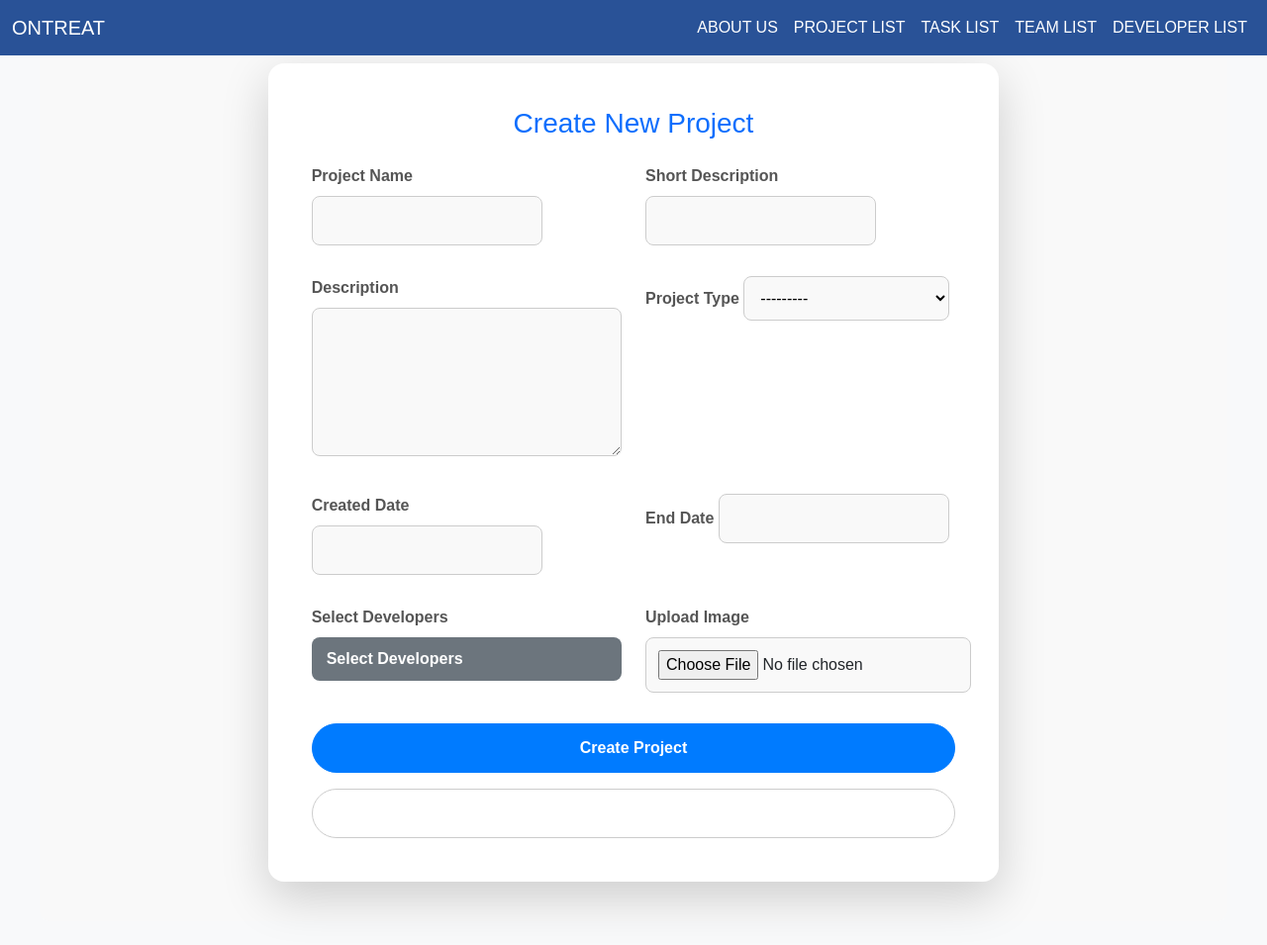
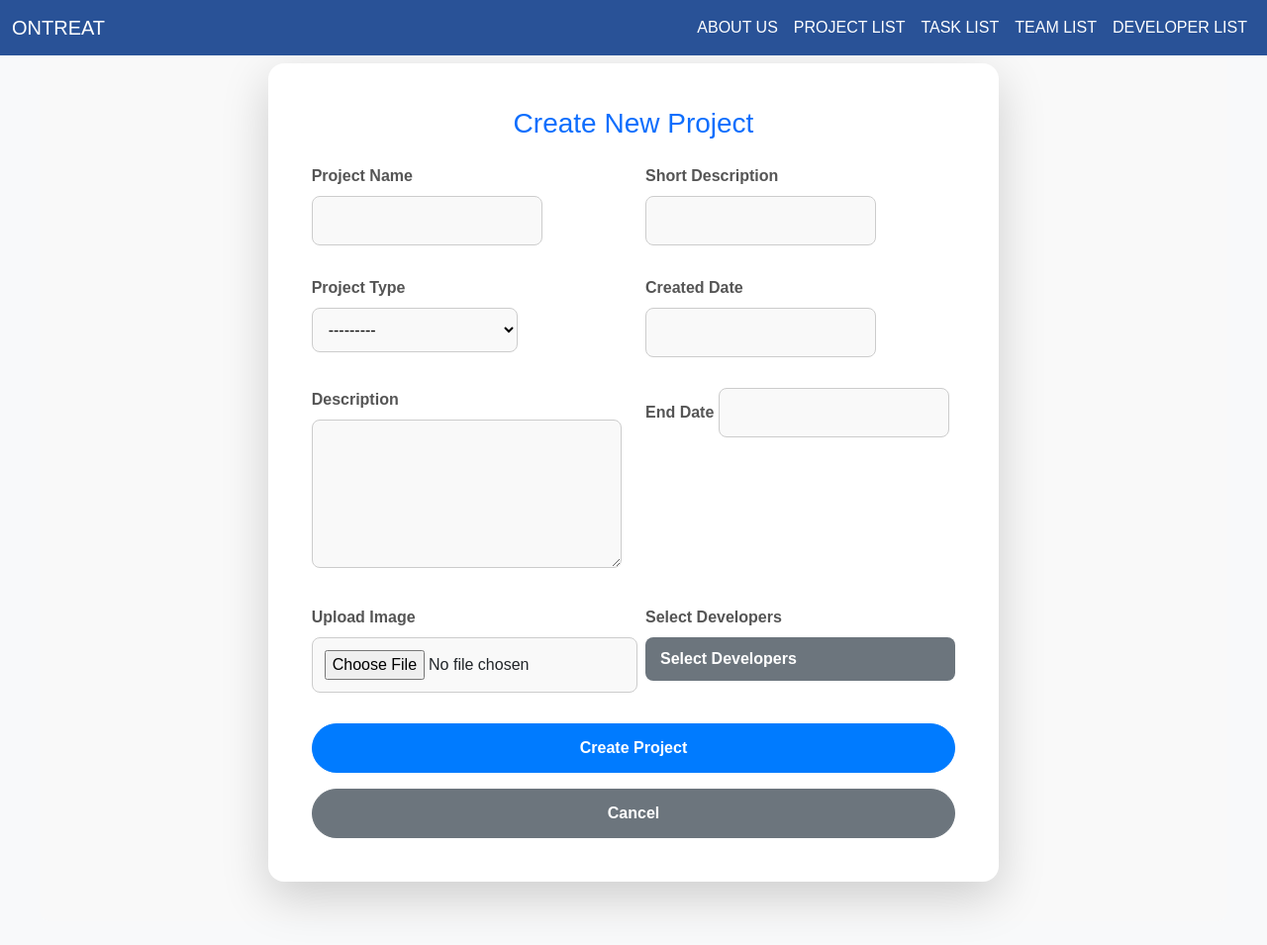
Before and after one commit to sujataregmi12/Ontreat, a Django app: page /project/add/ in a window 1280 px wide. Shown: the whole page at 99% size. Run offline with Django 5.2, Linux system fonts and the light colour scheme; some libraries are stand-ins or nearby versions.

Commit message:
update form

```diff
--- a/templates/project_form.html
+++ b/templates/project_form.html
@@ -24,27 +24,37 @@
 
                         <div class="row">
                             <div class="col-md-6 mb-3">
-                                <label class="form-label">Description</label>
-                                {{ form.description }}
+                                <label class="form-label d-block">Project Type</label>  <!-- Label will be displayed above -->
+                                {{ form.type }}  <!-- Input below the label -->
                             </div>
-                            <div class="col-md-6 mb-3">
-                                <label class="form-label">Project Type</label>
-                                {{ form.type }}
+
+                            <!-- Created Date field moved to the same row -->
+                            <div class="col-md-6 mb-3 position-relative">
+                                <label class="form-label d-block">Created Date</label>
+                                {{ form.created_date }}
                             </div>
                         </div>
 
                         <div class="row">
                             <div class="col-md-6 mb-3">
-                                <label class="form-label">Created Date</label>
-                                {{ form.created_date }}
+                                <label class="form-label d-block">Description</label>  <!-- Label will be displayed above -->
+                                {{ form.description }}  <!-- Input below the label -->
                             </div>
+
                             <div class="col-md-6 mb-3">
                                 <label class="form-label">End Date</label>
                                 {{ form.end_date }}
                             </div>
                         </div>
 
+
+
                         <div class="row">
+                            <div class="col-md-6 mb-3">
+                                <label class="form-label">Upload Image</label>
+                                {{ form.image }}
+                            </div>
+
                             <div class="col-md-6 mb-3">
                                 <label class="form-label">Select Developers</label>
                                 <div class="custom-dropdown">
@@ -58,15 +68,12 @@
                                     </div>
                                 </div>
                             </div>
-                            <div class="col-md-6 mb-3">
-                                <label class="form-label">Upload Image</label>
-                                {{ form.image }}
-                            </div>
                         </div>
 
                         <button type="submit" class="btn btn-primary w-100 rounded-pill">Create Project</button>
                     </form>
-                    <a href="{% url 'project_list' %}" class="btn btn-outline-secondary w-100 mt-3 rounded-pill">Cancel</a>
+                    <a href="{% url 'project_list' %}" class="btn btn-secondary w-100 mt-3 rounded-pill">Cancel</a>
+
                 </div>
             </div>
         </div>
@@ -116,13 +123,17 @@
     .btn:hover {
         background-color: #0056b3;
     }
-    .btn-outline-secondary {
-        background-color: transparent;
-        border: 1px solid #ccc;
+    .btn-secondary {
+        background-color: #6c757d; /* Secondary color */
+        border-color: #6c757d;
     }
-    .btn-outline-secondary:hover {
-        background-color: #f8f9fa;
+
+    .btn-secondary:hover {
+        background-color: #5a6268; /* Darker shade for hover */
+        border-color: #545b62;
     }
+
+
     .custom-dropdown {
         position: relative;
         width: 100%;
```
Also changed, not shown: templates/taskform.html (+10 -7 lines), templates/team_form.html (+10 -6 lines), templates/task_form.html (deleted).
